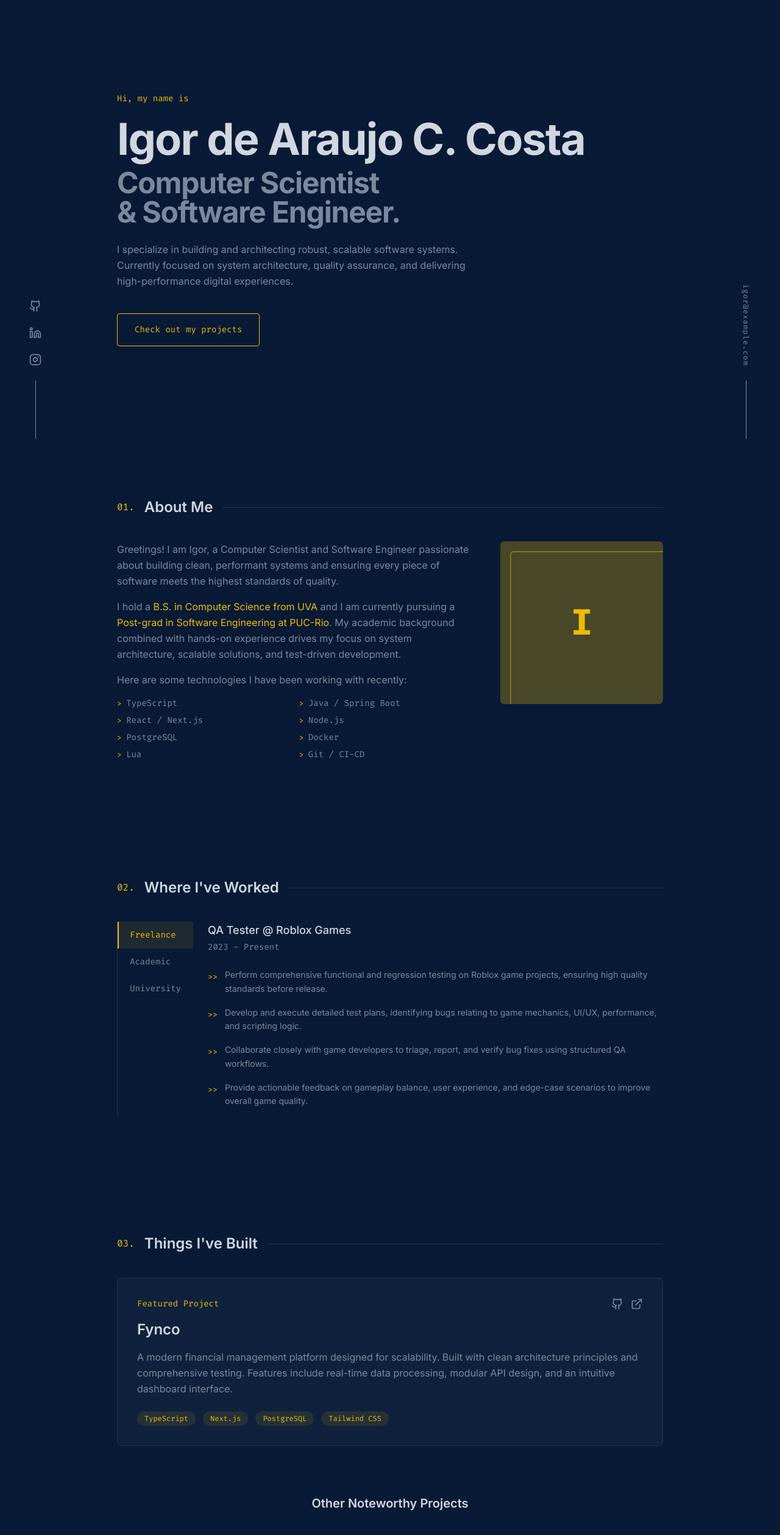
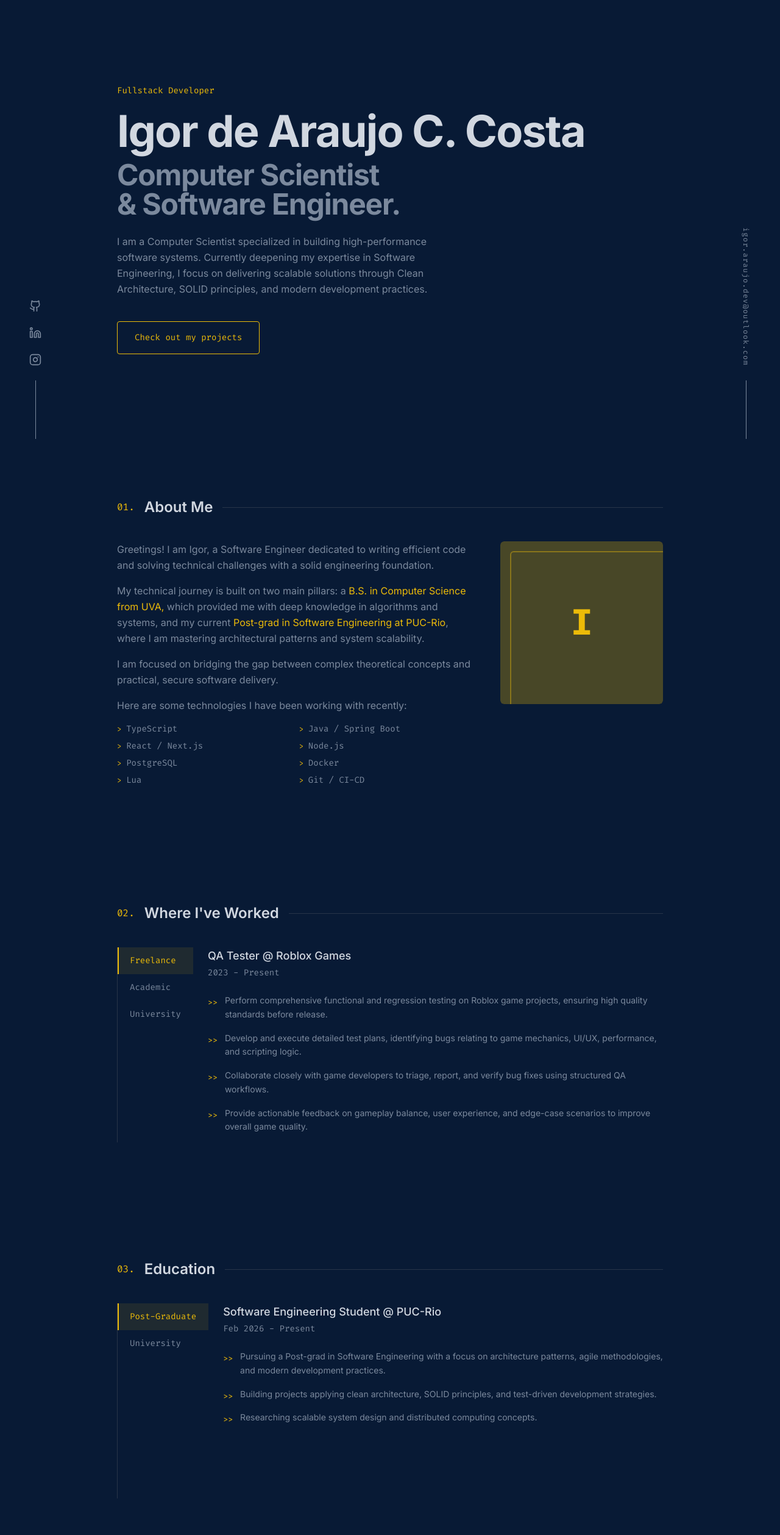
Before and after one commit to igoraraujocunha/portfolio-website, a Next.js app: page / in a window 1280 px wide. Shown: the part 80-2598 px from the top of the page at 61% size. Built offline with nearby package versions, Linux system fonts and the light colour scheme.

Commit message:
refactor: update professional bio and academic focus to software engineering

```diff
--- a/app/layout.tsx
+++ b/app/layout.tsx
@@ -16,7 +16,7 @@ const firaCode = Fira_Code({
 export const metadata: Metadata = {
   title: 'Igor de Araujo C. Costa | Computer Scientist & Software Engineer',
   description:
-    'Portfolio of Igor — Software Engineer focused on system architecture, scalable solutions, and quality assurance.',
+    'Portfolio of Igor — Software Engineer focused on system architecture, scalable solutions, and modern development practices.',
 }
 
 export const viewport: Viewport = {
--- a/app/page.tsx
+++ b/app/page.tsx
@@ -14,7 +14,7 @@ export default function Page() {
       <HeroSection />
       <AboutSection />
       <ExperienceSection />
-      {/* <EducationSection /> */}
+      <EducationSection />
       {/* <CertificationSection /> */}
       <ProjectsSection />
       {/* <SetupSection /> */}
--- a/app/resume/page.tsx
+++ b/app/resume/page.tsx
@@ -103,15 +103,15 @@ export default function ResumePage() {
             {/* Header */}
             <header className="mb-10 border-b border-border pb-8">
               <h1 className="text-4xl font-bold text-foreground mb-1">
-                Igor <span className="text-gold">(Iguinh0w)</span>
+                Igor de Araujo Cunha Costa
               </h1>
               <p className="text-lg text-muted-foreground mb-4">
-                Software Engineer & QA Specialist
+                Computer Scientist & Software Engineer
               </p>
               <div className="flex flex-wrap gap-x-6 gap-y-1 font-mono text-xs text-muted-foreground">
-                <span>igor@example.com</span>
-                <span>github.com/iguinh0w</span>
-                <span>linkedin.com/in/iguinh0w</span>
+                <span>igor.araujo.dev@outlook.com</span>
+                <span>github.com/igoraraujocunha</span>
+                <span>linkedin.com/in/igoraraujocunha</span>
               </div>
             </header>
 
@@ -121,11 +121,10 @@ export default function ResumePage() {
                 Summary
               </h2>
               <p className="text-sm text-muted-foreground leading-relaxed">
-                Software Engineer with a B.S. in Computer Science and a focus on
-                system architecture, scalable solutions, and quality assurance.
-                Currently pursuing a Post-grad in Software Engineering at PUC-Rio.
-                Experienced in full-stack development, test-driven workflows, and
-                building performant digital experiences.
+                Computer Scientist specialized in building high-performance software systems.
+                Currently deepening my expertise in Software Engineering,
+                I focus on delivering scalable solutions through Clean Architecture,
+                SOLID principles, and modern development practices.
               </p>
             </section>
 
--- a/components/portfolio/about-section.tsx
+++ b/components/portfolio/about-section.tsx
@@ -29,22 +29,24 @@ export function AboutSection() {
             className="md:col-span-2 space-y-4 text-muted-foreground leading-relaxed"
           >
             <p>
-              Greetings! I am Igor, a Computer Scientist and Software Engineer passionate
-              about building clean, performant systems and ensuring every piece
-              of software meets the highest standards of quality.
+              Greetings! I am Igor, a Software Engineer dedicated
+              to writing efficient code and
+              solving technical challenges with a solid engineering foundation.
             </p>
             <p>
-              I hold a{" "}
+              My technical journey is built on two main pillars: a{" "}
               <span className="text-gold">
-                B.S. in Computer Science from UVA
+                B.S. in Computer Science from UVA,
               </span>{" "}
-              and I am currently pursuing a{" "}
+              which provided me with deep knowledge in algorithms and systems, and my current{" "}
               <span className="text-gold">
                 Post-grad in Software Engineering at PUC-Rio
               </span>
-              . My academic background combined with hands-on experience drives
-              my focus on system architecture, scalable solutions, and
-              test-driven development.
+              , where I am mastering architectural patterns and system scalability.
+            </p>
+            <p>
+              I am focused on bridging the gap between complex theoretical concepts
+               and practical, secure software delivery.
             </p>
             <p>
               Here are some technologies I have been working with recently:
--- a/components/portfolio/education-section.tsx
+++ b/components/portfolio/education-section.tsx
@@ -0,0 +1,119 @@
+"use client";
+
+import { useState } from "react";
+import { motion } from "framer-motion";
+import { SectionHeading } from "./section-heading";
+
+interface EducationEntry {
+  company: string;
+  title: string;
+  range: string;
+  bullets: string[];
+}
+
+const educations: EducationEntry[] = [
+  {
+    company: "Post-Graduate",
+    title: "Software Engineering Student @ PUC-Rio",
+    range: "Feb 2026 - Present",
+    bullets: [
+      "Pursuing a Post-grad in Software Engineering with a focus on architecture patterns, agile methodologies, and modern development practices.",
+      "Building projects applying clean architecture, SOLID principles, and test-driven development strategies.",
+      "Researching scalable system design and distributed computing concepts.",
+    ],
+  },
+  {
+    company: "University",
+    title: "B.S. Computer Science @ UVA",
+    range: "Feb 2022 - Dec 2025",
+    bullets: [
+      "Completed a Bachelor of Science in Computer Science with focus on algorithms, data structures, and software engineering.",
+      "Developed projects involving full-stack web applications, database design, and system programming.",
+      "Participated in coding competitions and collaborative open-source projects.",
+    ],
+  },
+];
+
+export function EducationSection() {
+  const [activeTab, setActiveTab] = useState<number>(0);
+  const active = educations[activeTab];
+
+  return (
+    <section id="experience" className="px-6 py-24">
+      <div className="mx-auto w-full max-w-4xl">
+        <SectionHeading number="03" title="Education" />
+
+        <motion.div
+          initial={{ opacity: 0, y: 20 }}
+          whileInView={{ opacity: 1, y: 0 }}
+          viewport={{ once: true, margin: "-100px" }}
+          transition={{ duration: 0.5 }}
+          className="flex flex-col md:flex-row gap-6"
+        >
+          {/* Vertical tab list */}
+          <div
+            role="tablist"
+            aria-label="Experience tabs"
+            className="relative flex md:flex-col overflow-x-auto md:overflow-x-visible border-b md:border-b-0 md:border-l border-border"
+          >
+            {educations.map((exp, i) => (
+              <button
+                key={exp.company}
+                role="tab"
+                aria-selected={i === activeTab}
+                onClick={() => setActiveTab(i)}
+                className={`shrink-0 px-5 py-3 font-mono text-sm text-left transition-colors whitespace-nowrap ${
+                  i === activeTab
+                    ? "text-gold bg-gold/10"
+                    : "text-muted-foreground hover:text-gold hover:bg-gold/5"
+                }`}
+              >
+                {exp.company}
+              </button>
+            ))}
+            {/* Active indicator */}
+            <motion.div
+              className="hidden md:block absolute left-0 w-0.5 bg-gold"
+              initial={false}
+              animate={{
+                top: activeTab * 44,
+                height: 44,
+              }}
+              transition={{ type: "spring", stiffness: 300, damping: 30 }}
+            />
+          </div>
+
+          {/* Content panel */}
+          <div role="tabpanel" className="flex-1 min-h-[320px]">
+            <motion.div
+              key={activeTab}
+              initial={{ opacity: 0, x: 10 }}
+              animate={{ opacity: 1, x: 0 }}
+              transition={{ duration: 0.3 }}
+            >
+              <h3 className="text-lg font-medium text-foreground">
+                {active.title}
+              </h3>
+              <p className="font-mono text-sm text-muted-foreground mt-1">
+                {active.range}
+              </p>
+              <ul className="mt-6 space-y-4">
+                {active.bullets.map((bullet, i) => (
+                  <li
+                    key={i}
+                    className="flex gap-3 text-muted-foreground text-sm leading-relaxed"
+                  >
+                    <span className="text-gold mt-1.5 shrink-0 text-xs">
+                      {">>"}
+                    </span>
+                    <span>{bullet}</span>
+                  </li>
+                ))}
+              </ul>
+            </motion.div>
+          </div>
+        </motion.div>
+      </div>
+    </section>
+  );
+}
--- a/components/portfolio/footer.tsx
+++ b/components/portfolio/footer.tsx
@@ -20,7 +20,7 @@ export function Footer() {
           View the Archive
         </Link>
         <p className="font-mono text-xs text-muted-foreground text-center">
-          Designed & Built by Igor Araujo
+          © 2026 Designed & Built by Igor Araujo | Todos os direitos reservados.
         </p>
       </motion.div>
     </footer>
--- a/components/portfolio/hero-section.tsx
+++ b/components/portfolio/hero-section.tsx
@@ -15,7 +15,7 @@ export function HeroSection() {
           transition={{ duration: 0.4, delay: 0.2 }}
           className="font-mono text-gold mb-5 text-sm"
         >
-          Hi, my name is
+          Fullstack Developer
         </motion.p>
 
         <motion.h1
@@ -43,9 +43,10 @@ export function HeroSection() {
           transition={{ duration: 0.4, delay: 0.65 }}
           className="mt-6 max-w-xl text-muted-foreground leading-relaxed"
         >
-          I specialize in building and architecting robust, scalable software
-          systems. Currently focused on system architecture, quality assurance,
-          and delivering high-performance digital experiences.
+          I am a Computer Scientist specialized in building high-performance
+          software systems. Currently deepening my expertise in Software Engineering,
+          I focus on delivering scalable solutions through Clean Architecture,
+          SOLID principles, and modern development practices.
         </motion.p>
 
         <motion.div
--- a/components/portfolio/left-sidebar.tsx
+++ b/components/portfolio/left-sidebar.tsx
@@ -10,9 +10,9 @@ interface SocialLink {
 }
 
 const socials: SocialLink[] = [
-  { icon: Github, href: "https://github.com/iguinh0w", label: "GitHub" },
+  { icon: Github, href: "https://github.com/igoraraujocunha", label: "GitHub" },
   { icon: Linkedin, href: "https://www.linkedin.com/in/igoraraujocunha/", label: "LinkedIn" },
-  { icon: Instagram, href: "https://instagram.com/iguinh0w", label: "Instagram" },
+  { icon: Instagram, href: "", label: "Instagram" },
 ];
 
 export function LeftSidebar() {
--- a/components/portfolio/right-sidebar.tsx
+++ b/components/portfolio/right-sidebar.tsx
@@ -11,11 +11,11 @@ export function RightSidebar() {
       className="fixed bottom-0 right-6 z-10 hidden lg:flex flex-col items-center gap-6 xl:right-12"
     >
       <a
-        href="mailto:igor@example.com"
+        href="mailto:igor.araujo.dev@outlook.com"
         className="font-mono text-xs tracking-widest text-muted-foreground hover:text-gold hover:-translate-y-1 transition-all duration-200"
         style={{ writingMode: "vertical-rl" }}
       >
-        igor@example.com
+        igor.araujo.dev@outlook.com
       </a>
       <div className="w-px h-24 bg-muted-foreground" />
     </motion.div>
--- a/components/portfolio/terminal-section.tsx
+++ b/components/portfolio/terminal-section.tsx
@@ -15,8 +15,8 @@ const COMMANDS: Record<string, string> = {
     "Igor de Araujo C. Costa - Computer Scientist & Software Engineer. \nB.S. in Computer Science from UVA.\nPost-grad in Software Engineering at PUC-Rio.",
   games: "Valorant, Project Zomboid, Arcane Odyssey",
   skills:
-    "TypeScript, Python, React, Next.js, Node.js, PostgreSQL, Docker, Lua/Luau, Git, CI/CD",
-  contact: "GitHub: github.com/iguinh0w\nEmail: igor@example.com",
+    "TypeScript, Java (Spring Boot), React, Next.js, Node.js, PostgreSQL, AWS, Docker, Lua, Git, CI/CD",
+  contact: "GitHub: github.com/igoraraujocunha\nLinkedIn: linkedin.com/in/igoraraujocunha/\nEmail: igor.araujo.dev@outlook.com",
 };
 
 export function TerminalSection() {
```
